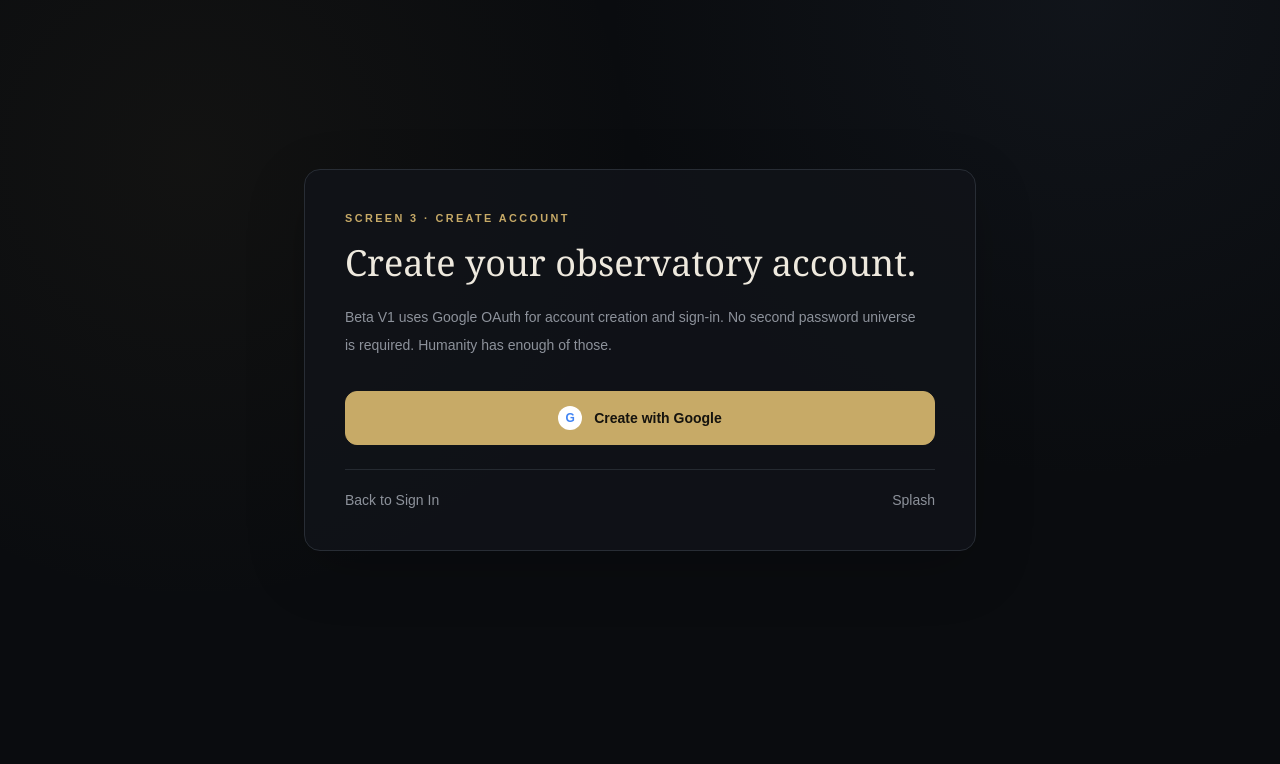
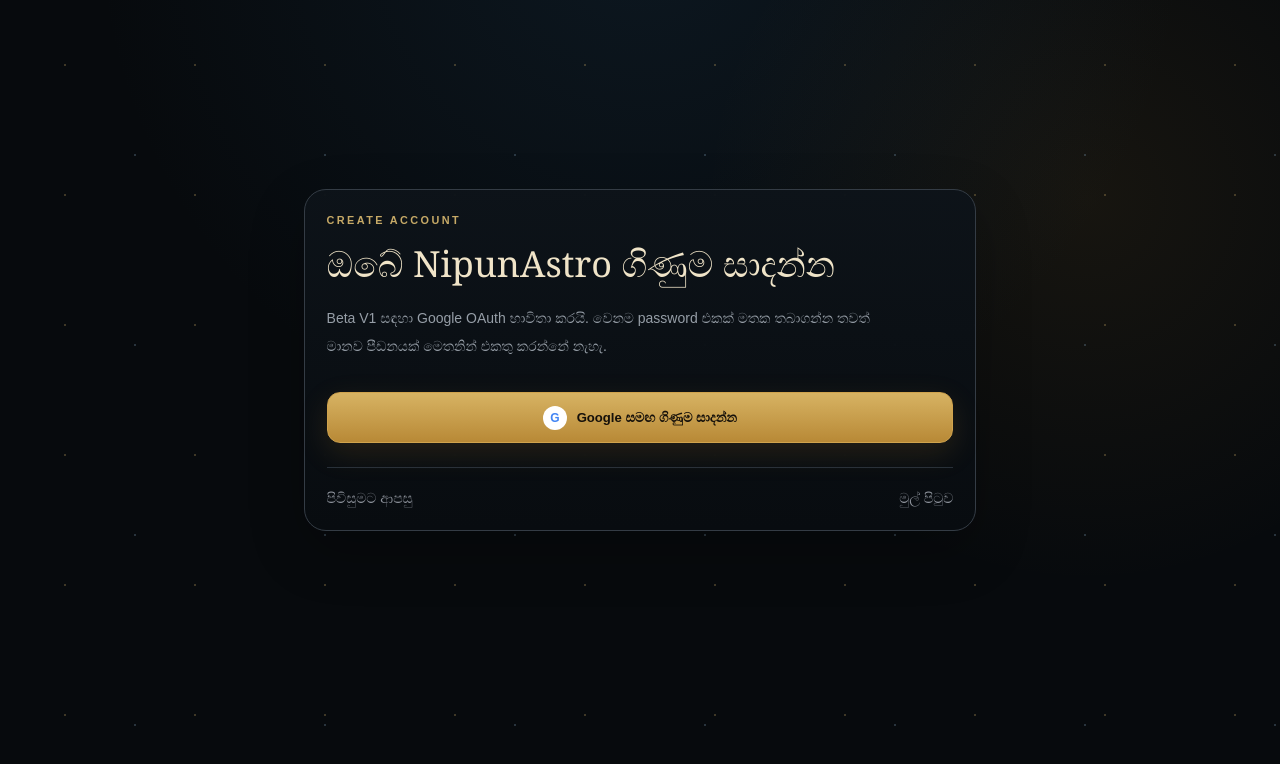
Before and after one commit to NipunSandaru91/NipunAstro, a Next.js app: page /create-account in a window 1280 px wide. Shown: the top 764 px of the page. Built offline with nearby package versions, Linux system fonts and the light colour scheme.

Commit message:
ui: redesign account creation

```diff
--- a/app/create-account/page.tsx
+++ b/app/create-account/page.tsx
@@ -1,29 +1,3 @@
 import Link from "next/link";
 import { signInWithGoogle } from "@/app/auth/actions";
-
-export default function CreateAccountPage() {
-  return (
-    <main className="min-h-screen px-5 py-10 sm:px-8">
-      <div className="mx-auto flex min-h-[80vh] max-w-2xl items-center">
-        <section className="panel w-full rounded-2xl p-8 sm:p-10">
-          <p className="eyebrow">Screen 3 · Create Account</p>
-          <h1 className="serif mt-4 text-4xl text-[#eee9de]">Create your observatory account.</h1>
-          <p className="mt-5 max-w-xl text-sm leading-7 text-[var(--muted)]">
-            Beta V1 uses Google OAuth for account creation and sign-in. No second password universe is required. Humanity has enough of those.
-          </p>
-          <form action={signInWithGoogle} className="mt-8">
-            <input type="hidden" name="next" value="/dashboard" />
-            <button type="submit" className="flex w-full items-center justify-center gap-3 rounded-xl border border-[var(--gold)] bg-[var(--gold)] px-4 py-3.5 text-sm font-semibold text-[#15130e] hover:brightness-110">
-              <span className="flex h-6 w-6 items-center justify-center rounded-full bg-white text-xs font-bold text-[#4285f4]">G</span>
-              Create with Google
-            </button>
-          </form>
-          <div className="mt-6 flex justify-between border-t border-[#252a31] pt-5 text-sm">
-            <Link href="/welcome" className="text-[#8d929b] hover:text-[#eee9de]">Back to Sign In</Link>
-            <Link href="/" className="text-[#8d929b] hover:text-[#eee9de]">Splash</Link>
-          </div>
-        </section>
-      </div>
-    </main>
-  );
-}
+export default function CreateAccountPage(){return <main className="astro-shell relative min-h-screen overflow-hidden px-5 py-10 sm:px-8"><div className="cosmic-stars" aria-hidden="true"/><div className="relative z-10 mx-auto flex min-h-[80vh] max-w-2xl items-center"><section className="astro-card w-full p-8 sm:p-10"><p className="eyebrow">Create Account</p><h1 className="serif mt-4 text-4xl text-[#f0e4c8]">ඔබේ NipunAstro ගිණුම සාදන්න</h1><p className="mt-5 max-w-xl text-sm leading-7 text-[#969ea7]">Beta V1 සඳහා Google OAuth භාවිතා කරයි. වෙනම password එකක් මතක තබාගන්න තවත් මානව පීඩනයක් මෙතනින් එකතු කරන්නේ නැහැ.</p><form action={signInWithGoogle} className="mt-8"><input type="hidden" name="next" value="/dashboard"/><button type="submit" className="cosmic-primary w-full"><span className="flex h-6 w-6 items-center justify-center rounded-full bg-white text-xs font-bold text-[#4285f4]">G</span>Google සමඟ ගිණුම සාදන්න</button></form><div className="mt-6 flex justify-between border-t border-[#27303a] pt-5 text-sm"><Link href="/welcome" className="text-[#8d929b] hover:text-[#eee9de]">පිවිසුමට ආපසු</Link><Link href="/" className="text-[#8d929b] hover:text-[#eee9de]">මුල් පිටුව</Link></div></section></div></main>}
```
